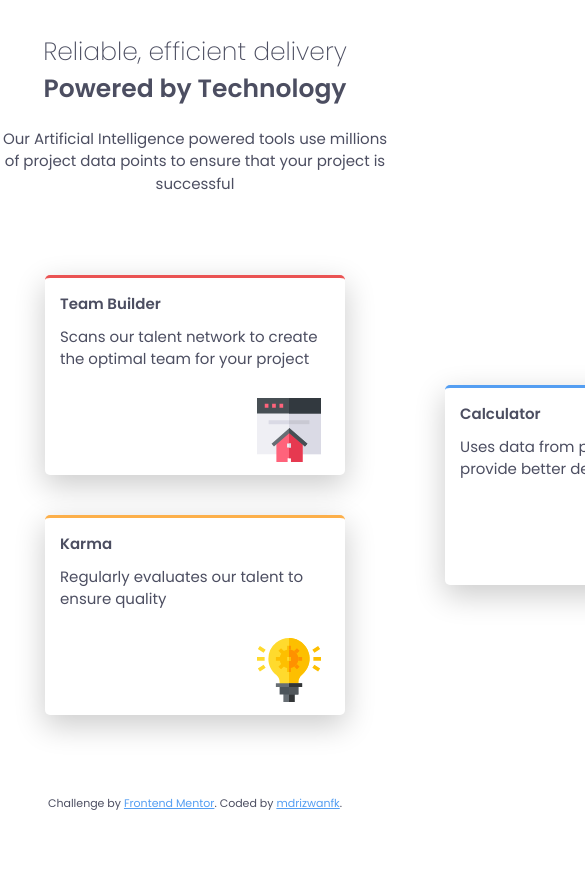
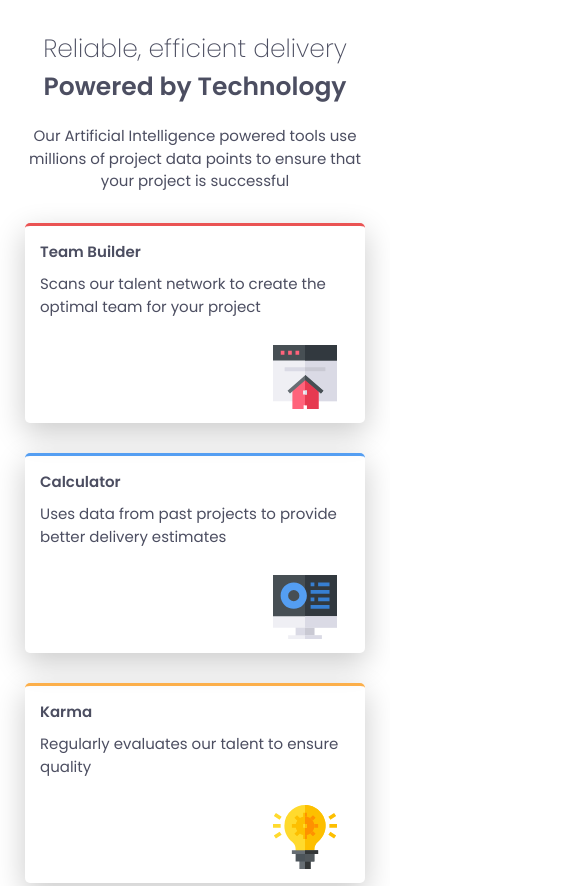
Before and after one commit to mdrizwanfk/fem-four-card-feature-section, a website: page index.html in a window 390 px wide. Shown: the top 886 px of the page, 585 px wide, since content can reach past the window. Before the commit the page ends 844 px from the top, so only its background shows below. Drawn offline with nearby package versions, Linux system fonts and the light colour scheme.

Commit message:
tablet and mobile designs

```diff
--- a/style.css
+++ b/style.css
@@ -25,7 +25,7 @@
 }
 
 /* Large Viewports */
-@media screen and (min-width: 992px) {
+@media screen and (max-width: 992px) {
   :root {
   }
 }
@@ -188,7 +188,7 @@ main > p {
 
 .card-2 {
   border-color: var(--clr-primary-4);
-  left: 40rem;
+  left: 34rem;
   top: -8rem;
   background-image: url(./images/icon-calculator.svg);
 }
@@ -201,7 +201,50 @@ main > p {
 
 .card-4 {
   border-color: var(--clr-primary-2);
-  left: -40rem;
+  left: -34rem;
   top: -8rem;
   background-image: url(./images/icon-supervisor.svg);
 }
+
+/* tablet design */
+@media screen and (max-width: 1000px) {
+  main > p {
+    max-width: 60rem;
+    margin-bottom: 3rem;
+  }
+
+  .cards-container {
+    height: unset;
+  }
+
+  .card-wrapper {
+    position: unset;
+    transform: none;
+    display: grid;
+    grid-template-columns: repeat(2, 1fr);
+    gap: 3em;
+  }
+
+  .card {
+    position: relative;
+    top: 0;
+    bottom: 0;
+    left: 0;
+    right: 0;
+  }
+}
+
+@media screen and (max-width: 550px) {
+  main {
+    margin: 3rem 2.5rem;
+  }
+
+  .card-wrapper {
+    display: unset;
+    width: 100%;
+  }
+
+  .card {
+    margin-bottom: 3rem;
+  }
+}
```
